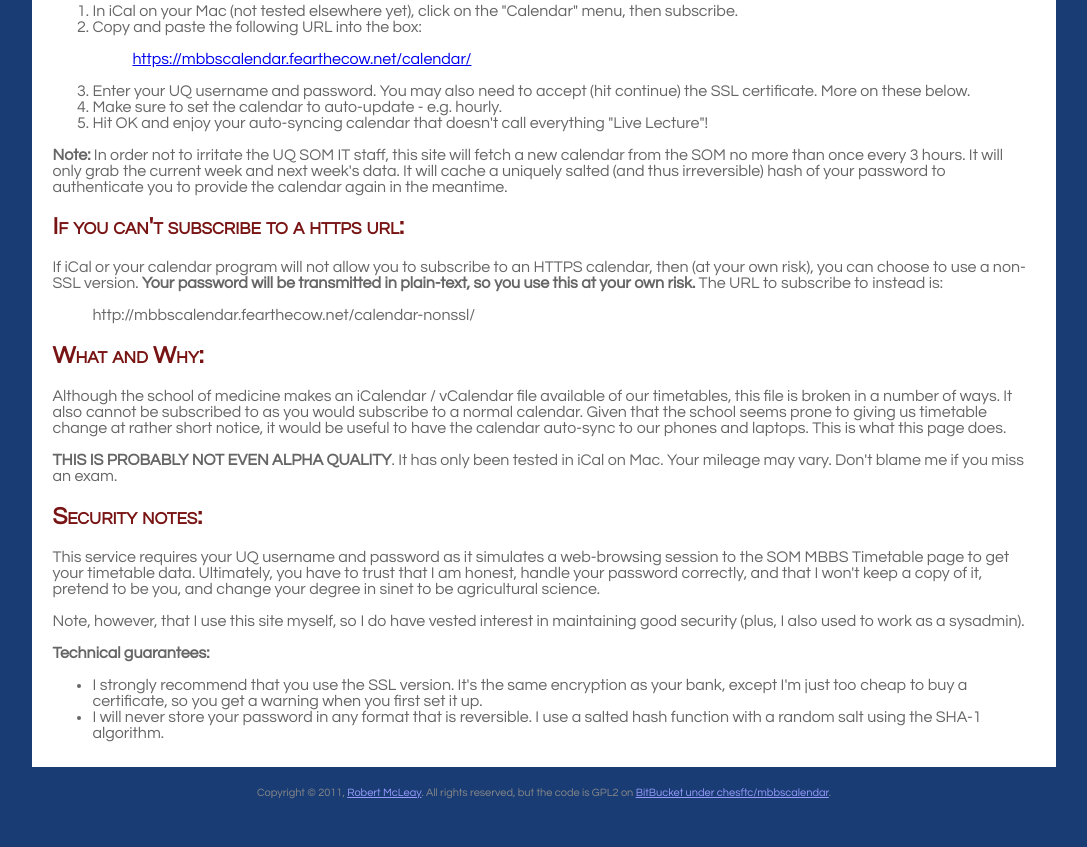
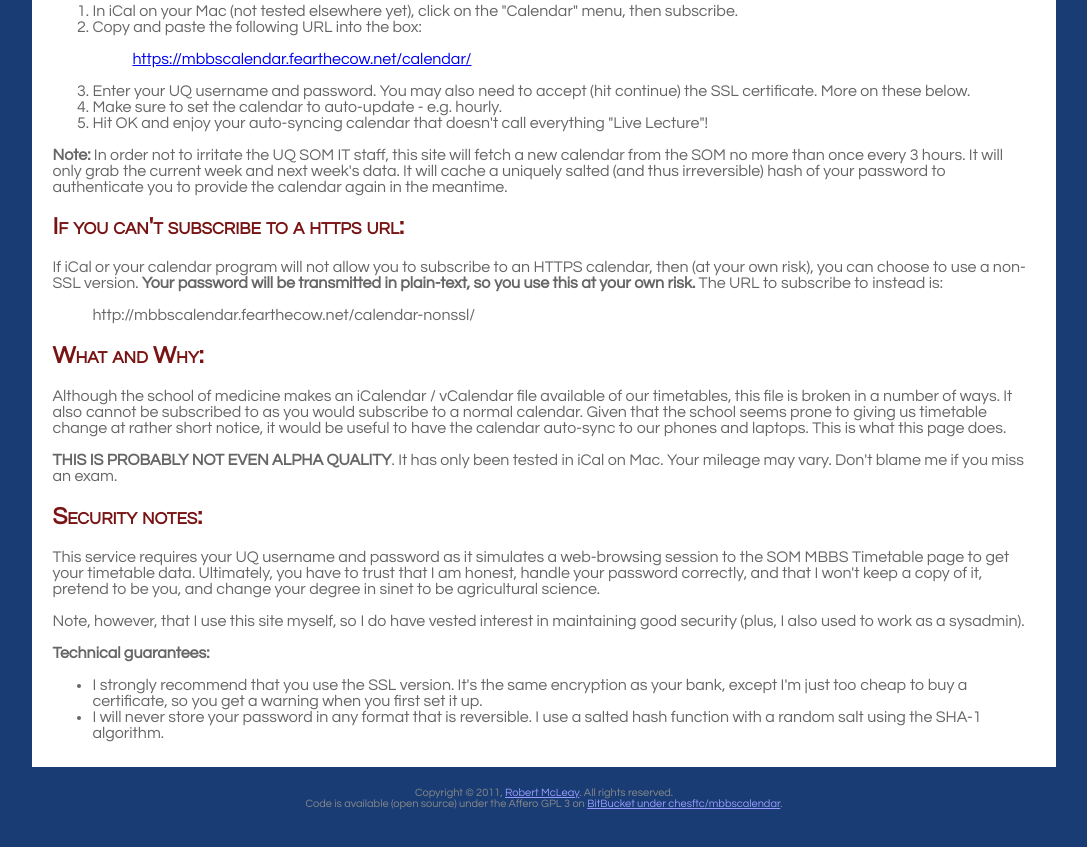
Before and after one commit to rmcleay/uqcalendar, a plain HTML site: page www/index.html in a window 1280 px wide. Shown: the part 315-1162 px from the top of the page, without its empty margins (96-1183 px from the left). Drawn offline with Linux system fonts and the light colour scheme.

Commit message:
Reformatted web page footer.

```diff
--- a/www/index.html
+++ b/www/index.html
@@ -68,7 +68,8 @@ maintaining good security (plus, I also used to work as a sysadmin).</p>
 
 </div>
 <div id="footer"> Copyright &copy; 2011,
-	<a href="mailto:robert@fearthecow.net">Robert McLeay</a>. All rights reserved, but the code is GPL2 on <a href='https://bitbucket.org/chesftc/mbbscalendar/'>BitBucket under chesftc/mbbscalendar</a>.
+	<a href="mailto:robert@fearthecow.net">Robert McLeay</a>. All rights reserved.
+	<br>Code is available (open source) under the Affero GPL 3 on <a href='https://bitbucket.org/chesftc/mbbscalendar/'>BitBucket under chesftc/mbbscalendar</a>.
 </div>
 </body>
 </html>
```
